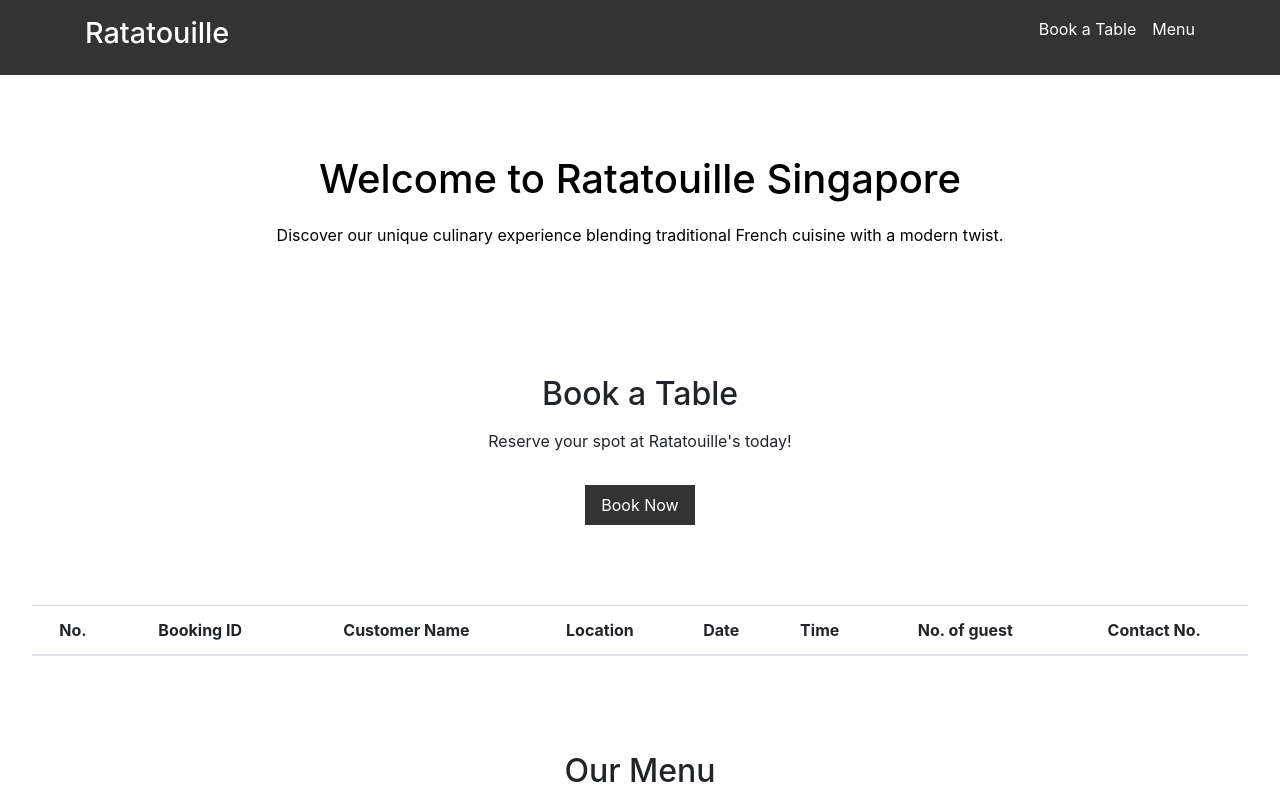
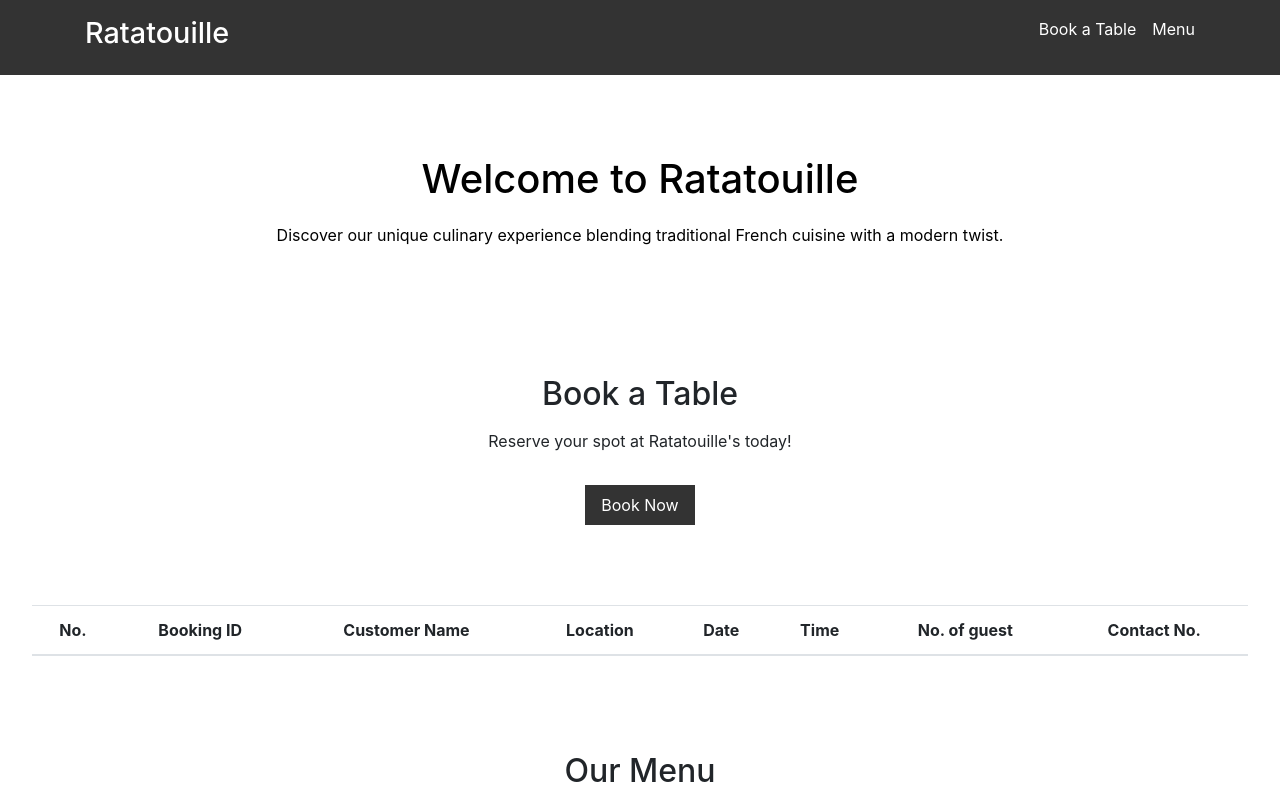
Before and after one commit to Umarthe1st/DevOps_PROJECT, a website: page public/index.html in a window 1280 px wide. Shown: the top 800 px of the page. Drawn offline with nearby package versions, Linux system fonts and the light colour scheme; no server answers.

Commit message:
presentation

```diff
--- a/public/index.html
+++ b/public/index.html
@@ -30,7 +30,7 @@
 
     <section class="hero">
         <div class="hero-content">
-            <h2>Welcome to Ratatouille Singapore</h2>
+            <h2>Welcome to Ratatouille </h2>
             <p>Discover our unique culinary experience blending traditional French cuisine with a modern twist.</p>
         </div>
     </section>
```
